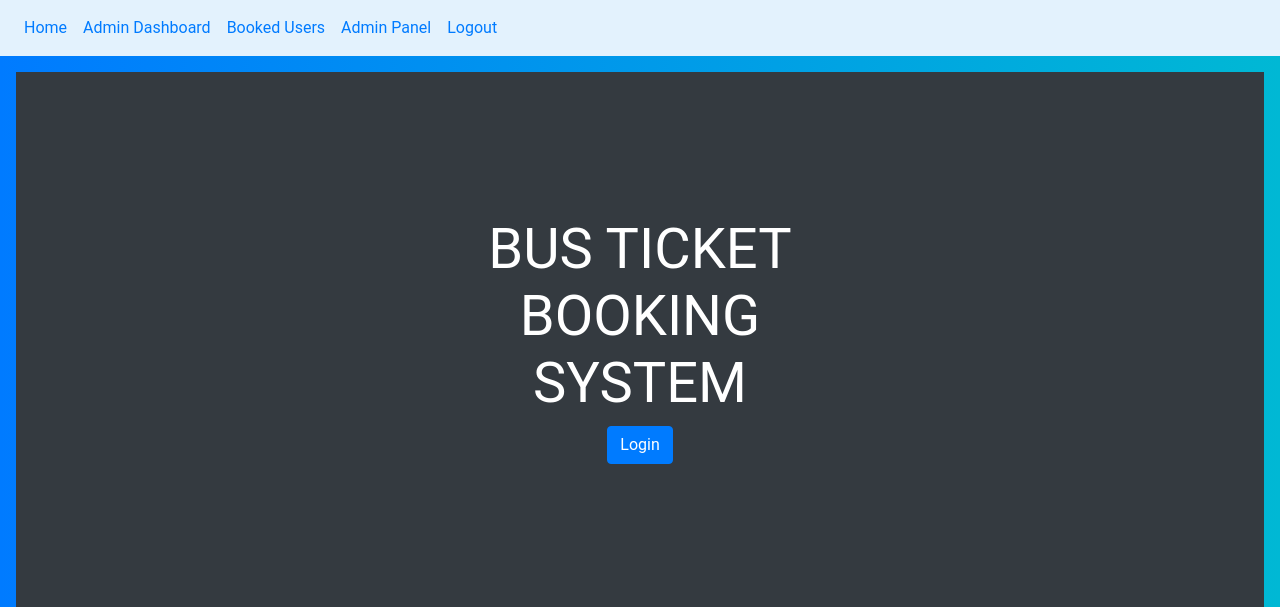
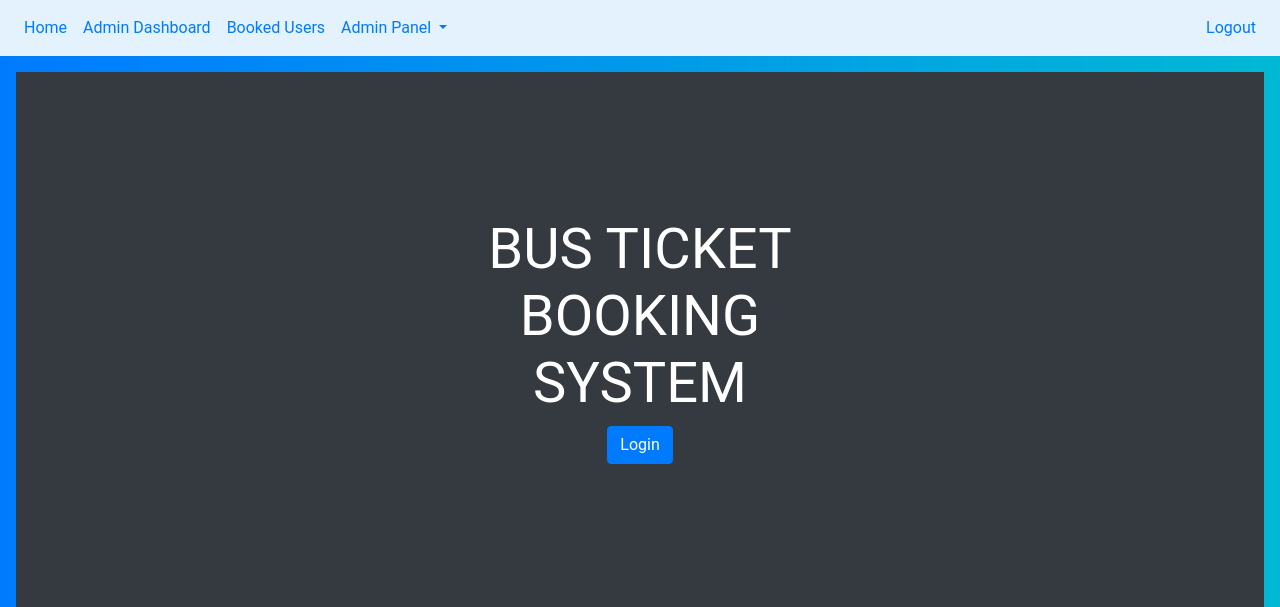
Before and after one commit to ivaceh/bus-ticket-booking-system, a Flask app: page / in a window 1280 px wide. Shown: the top 607 px of the page. Run offline with Flask 3, Linux system fonts and the light colour scheme; a user stored in the database is signed in; some libraries are stand-ins or nearby versions.

Commit message:
add dropdowns for admin panel

```diff
--- a/btbs/templates/base.html
+++ b/btbs/templates/base.html
@@ -32,8 +32,23 @@
                 <li class="nav-item">
                   <a class="nav-link" href="{{ url_for('view_bookings') }}">Booked Users</a>
                 </li>
-                <li class="nav-item">
-                  <a class="nav-link" href="{{ url_for('admin_panel') }}">Admin Panel</a>
+                <li class="nav-item dropdown">
+                  <a class="nav-link dropdown-toggle" href="{{ url_for('admin_panel') }}" id="navbarDropdownMenuLink" data-toggle="dropdown" aria-haspopup="true" aria-expanded="false">
+                    Admin Panel
+                  </a>
+                  <div class="dropdown-menu" aria-labelledby="navbarDropdownMenuLink">
+                    <a class="dropdown-item" href="{{ url_for('view_users') }}">View Users</a>
+                    <div class="dropdown-divider"></div>
+                    <a class="dropdown-item" href="{{ url_for('create_user') }}">Create New User</a>
+                    <div class="dropdown-divider"></div>
+                    <a class="dropdown-item" href="{{ url_for('view_buses') }}">View Buses</a>
+                    <div class="dropdown-divider"></div>
+                    <a class="dropdown-item" href="{{ url_for('add_bus') }}">Add New Bus</a>
+                    <div class="dropdown-divider"></div>
+                    <a class="dropdown-item" href="{{ url_for('view_destinations') }}">View Destinations</a>
+                    <div class="dropdown-divider"></div>
+                    <a class="dropdown-item" href="{{ url_for('add_destination') }}">Add New Destination</a>
+                  </div>
                 </li>
               {% else %}
                 <li class="nav-item">
@@ -46,18 +61,22 @@
                   <a class="nav-link" href="{{ url_for('my_tickets') }}">My Tickets</a>
                 </li>
               {% endif %}
+            {% endif %}
+          </ul>
+          <ul class="navbar-nav">
+            {% if session.logged_in %}
               <li class="nav-item">
                 <a class="nav-link" href="{{ url_for('logout') }}">Logout</a>
               </li>
             {% else %}
               <li class="nav-item">
-                <a class="nav-link" href="{{ url_for('login_page') }}">User</a>
+                <a class="nav-link" href="{{ url_for('login_page') }}">Login</a>
               </li>
               <li class="nav-item">
                 <a class="nav-link" href="{{ url_for('register_page') }}">Register</a>
               </li>
             {% endif %}
-            </ul>
+          </ul>
         </div>
     </nav>
 
```
